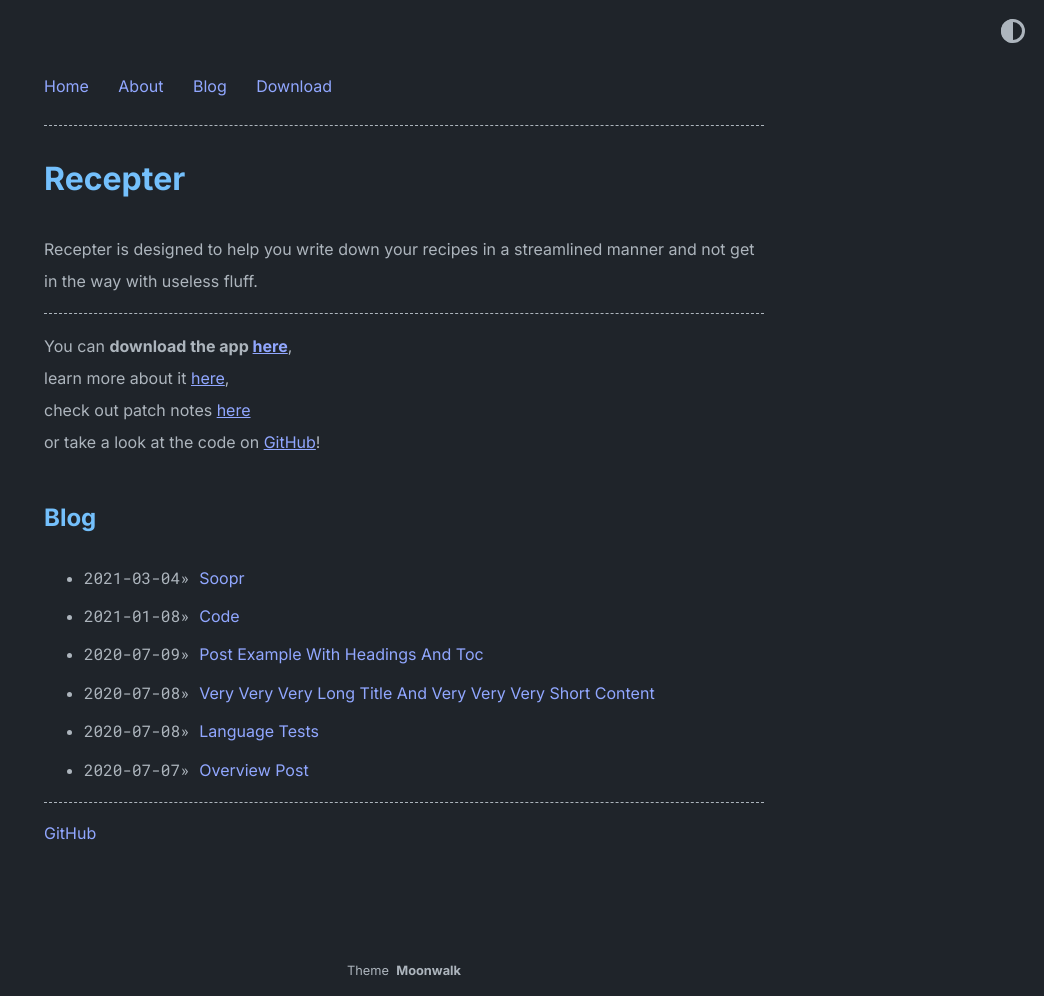
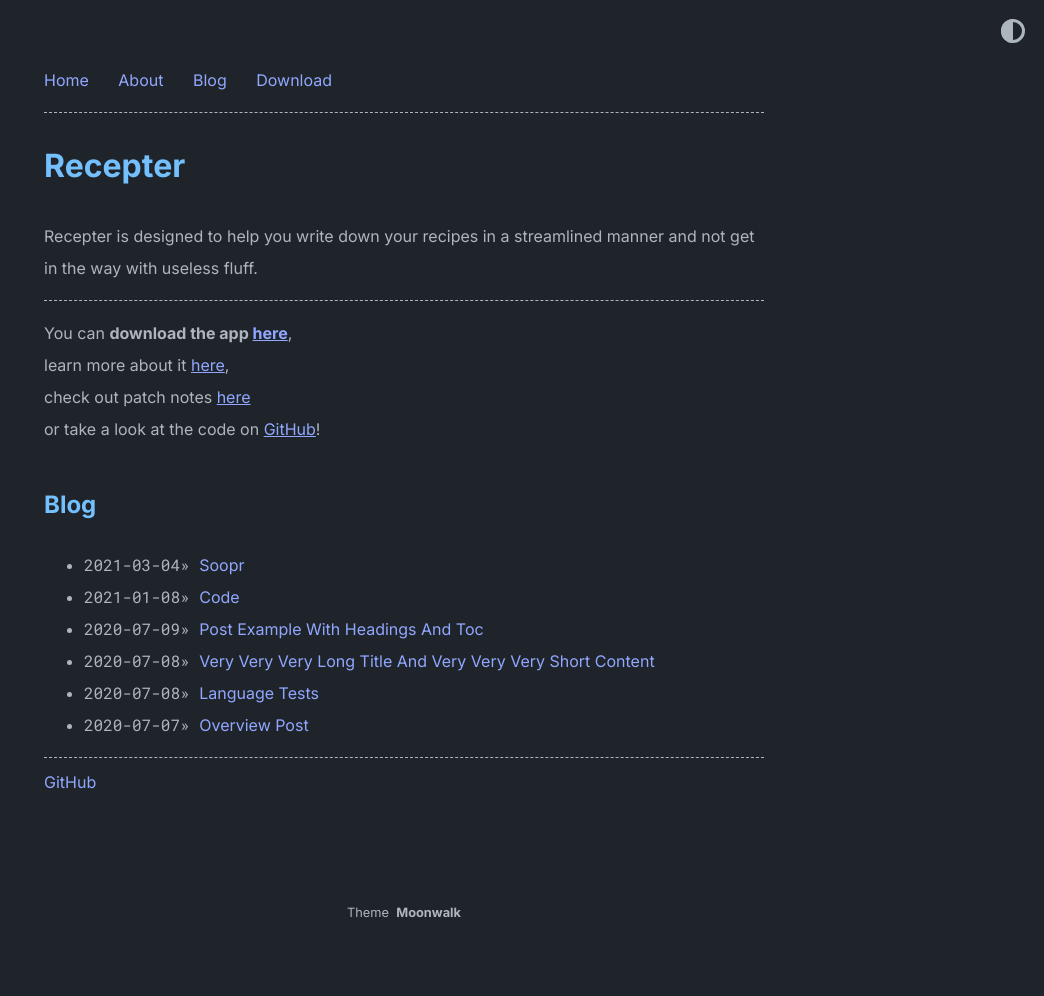
Before and after one commit to Vjaby/Recepter, a Jekyll site: the page built from index.md, in a window 1280 px wide. Shown: the whole page, without its empty margins (236-1280 px from the left). Built offline with Jekyll 4.4.1, drawn with Linux system fonts in a browser that asks for light colours; after the commit the page ends 939 px from its top, so only the background shows below that.

Commit message:
reduce margin for li

```diff
--- a/_sass/moonwalk.scss
+++ b/_sass/moonwalk.scss
@@ -28,8 +28,6 @@ hr.page-break {
 }
 
 p { margin: 1em 0; }
-
-li { margin: 0.4em 0; }
 
 .w {
   max-width: 720px;
```
